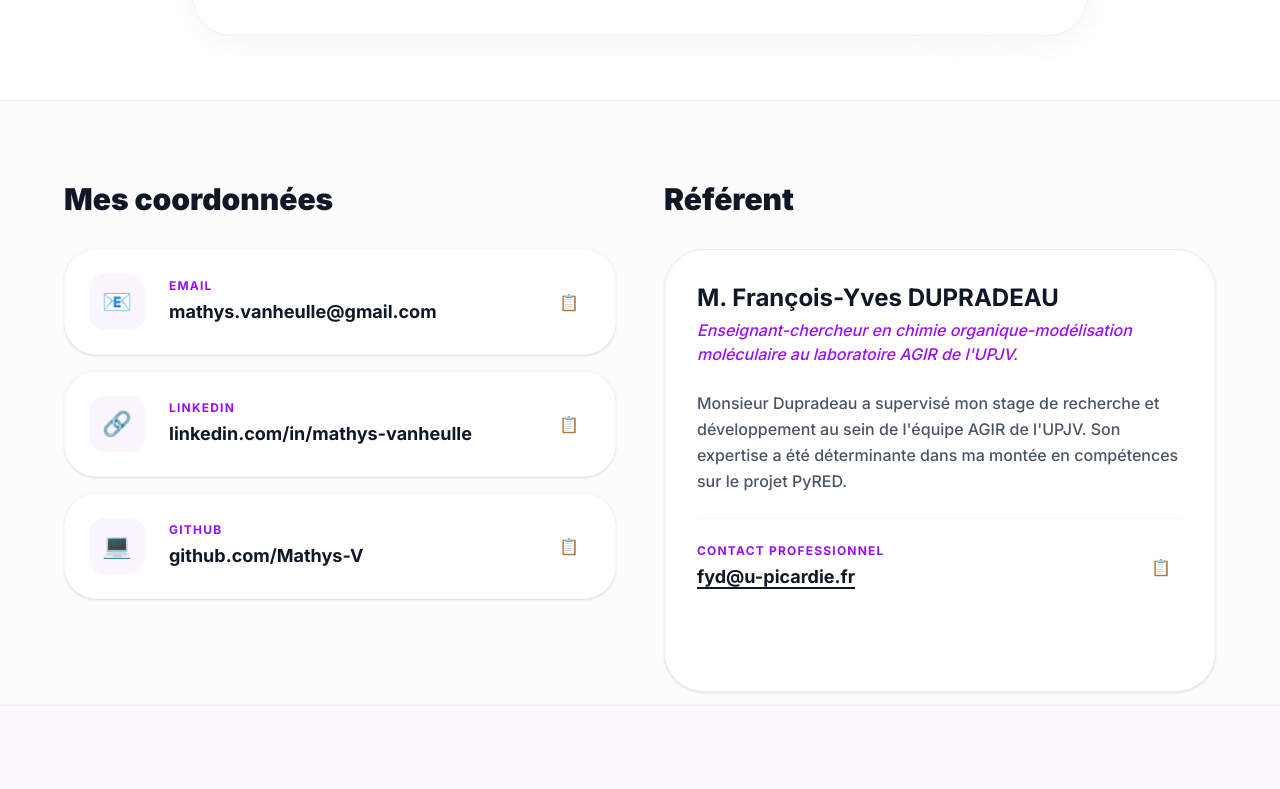
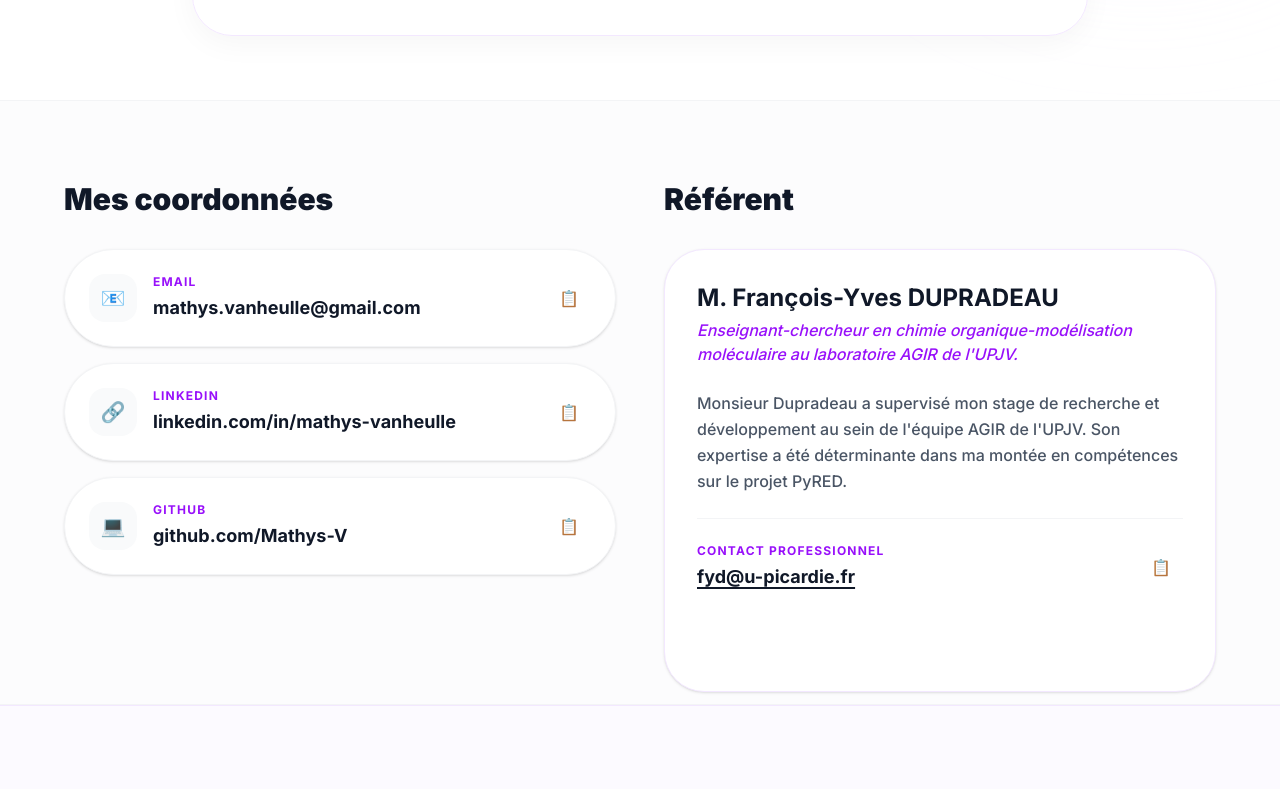
Before and after one commit to Mathys-V/portfolio-mathys, a Next.js app: page /contact in a window 1280 px wide. Shown: the part 541-1330 px from the top of the page. Built offline with nearby package versions, Linux system fonts and the light colour scheme.

Commit message:
Fix : Emplacement boutons copier dans le presse papier sur mobile

```diff
--- a/app/contact/page.tsx
+++ b/app/contact/page.tsx
@@ -46,21 +46,20 @@ export default function Contact() {
       {/* ================= SECTION 2 : COORDONNÉES & RÉFÉRENT ================= */}
       <section className="py-20 bg-gray-50/50 px-6 sm:px-12 border-y border-gray-100">
         <div className="max-w-6xl mx-auto grid grid-cols-1 lg:grid-cols-2 gap-12">
-
           {/* Mes informations de contact */}
           <div className="space-y-8">
             <h2 className="text-3xl font-black text-gray-900">
               Mes coordonnées
             </h2>
-            <div className="space-y-4">
-
+            <div className="flex flex-col gap-4">
               {/* Email */}
-              <div className="flex items-center justify-between p-4 sm:p-6 bg-white border border-purple-50 rounded-[2rem] shadow-sm hover:border-purple-200 transition-all group">
+              <div className="flex items-center justify-between p-4 sm:p-6 bg-white border border-gray-100 rounded-full shadow-sm hover:border-purple-100 transition-all group">
+                {/* La partie gauche (Icône + Texte) est redevenue un lien cliquable */}
                 <a
                   href="mailto:mathys.vanheulle@gmail.com"
-                  className="flex items-center gap-4 sm:gap-6 flex-grow"
+                  className="flex items-center gap-4 flex-grow overflow-hidden"
                 >
-                  <div className="w-12 h-12 sm:w-14 sm:h-14 bg-purple-50 text-purple-600 rounded-2xl flex items-center justify-center text-xl sm:text-2xl group-hover:scale-110 transition-transform flex-shrink-0">
+                  <div className="w-12 h-12 bg-gray-50 text-purple-600 rounded-2xl flex items-center justify-center text-xl flex-shrink-0 group-hover:scale-110 transition-transform">
                     📧
                   </div>
                   <div className="overflow-hidden">
@@ -72,24 +71,28 @@ export default function Contact() {
                     </p>
                   </div>
                 </a>
+                {/* Le bouton copier reste à droite, indépendant du lien */}
                 <button
-                  onClick={() => handleCopy("mathys.vanheulle@gmail.com", "email")}
+                  onClick={() =>
+                    handleCopy("mathys.vanheulle@gmail.com", "email")
+                  }
                   title="Copier l'adresse"
-                  className="ml-4 p-3 rounded-xl hover:bg-gray-50 transition-colors flex-shrink-0 text-gray-400 hover:text-purple-600"
+                  className="p-3 rounded-xl hover:bg-gray-50 transition-colors flex-shrink-0 text-gray-400 hover:text-purple-600 ml-2"
                 >
                   {copiedItem === "email" ? "✅" : "📋"}
                 </button>
               </div>
 
               {/* LinkedIn */}
-              <div className="flex items-center justify-between p-4 sm:p-6 bg-white border border-purple-50 rounded-[2rem] shadow-sm hover:border-purple-200 transition-all group">
+              <div className="flex items-center justify-between p-4 sm:p-6 bg-white border border-gray-100 rounded-full shadow-sm hover:border-purple-100 transition-all group">
+                {/* La partie gauche (Icône + Texte) est redevenue un lien cliquable */}
                 <a
                   href="https://linkedin.com/in/mathys-vanheulle"
                   target="_blank"
                   rel="noopener noreferrer"
-                  className="flex items-center gap-4 sm:gap-6 flex-grow"
+                  className="flex items-center gap-4 flex-grow overflow-hidden"
                 >
-                  <div className="w-12 h-12 sm:w-14 sm:h-14 bg-purple-50 text-purple-600 rounded-2xl flex items-center justify-center text-xl sm:text-2xl group-hover:scale-110 transition-transform flex-shrink-0">
+                  <div className="w-12 h-12 bg-gray-50 text-purple-600 rounded-2xl flex items-center justify-center text-xl flex-shrink-0 group-hover:scale-110 transition-transform">
                     🔗
                   </div>
                   <div className="overflow-hidden">
@@ -101,24 +104,31 @@ export default function Contact() {
                     </p>
                   </div>
                 </a>
+                {/* Le bouton copier reste à droite, indépendant du lien */}
                 <button
-                  onClick={() => handleCopy("https://linkedin.com/in/mathys-vanheulle", "linkedin")}
+                  onClick={() =>
+                    handleCopy(
+                      "https://linkedin.com/in/mathys-vanheulle",
+                      "linkedin",
+                    )
+                  }
                   title="Copier le lien"
-                  className="ml-4 p-3 rounded-xl hover:bg-gray-50 transition-colors flex-shrink-0 text-gray-400 hover:text-purple-600"
+                  className="p-3 rounded-xl hover:bg-gray-50 transition-colors flex-shrink-0 text-gray-400 hover:text-purple-600 ml-2"
                 >
                   {copiedItem === "linkedin" ? "✅" : "📋"}
                 </button>
               </div>
 
               {/* GitHub */}
-              <div className="flex items-center justify-between p-4 sm:p-6 bg-white border border-purple-50 rounded-[2rem] shadow-sm hover:border-purple-200 transition-all group">
+              <div className="flex items-center justify-between p-4 sm:p-6 bg-white border border-gray-100 rounded-full shadow-sm hover:border-purple-100 transition-all group">
+                {/* La partie gauche (Icône + Texte) est redevenue un lien cliquable */}
                 <a
                   href="https://github.com/Mathys-V"
                   target="_blank"
                   rel="noopener noreferrer"
-                  className="flex items-center gap-4 sm:gap-6 flex-grow"
+                  className="flex items-center gap-4 flex-grow overflow-hidden"
                 >
-                  <div className="w-12 h-12 sm:w-14 sm:h-14 bg-purple-50 text-purple-600 rounded-2xl flex items-center justify-center text-xl sm:text-2xl group-hover:scale-110 transition-transform flex-shrink-0">
+                  <div className="w-12 h-12 bg-gray-50 text-purple-600 rounded-2xl flex items-center justify-center text-xl flex-shrink-0 group-hover:scale-110 transition-transform">
                     💻
                   </div>
                   <div className="overflow-hidden">
@@ -130,24 +140,24 @@ export default function Contact() {
                     </p>
                   </div>
                 </a>
+                {/* Le bouton copier reste à droite, indépendant du lien */}
                 <button
-                  onClick={() => handleCopy("https://github.com/Mathys-V", "github")}
+                  onClick={() =>
+                    handleCopy("https://github.com/Mathys-V", "github")
+                  }
                   title="Copier le lien"
-                  className="ml-4 p-3 rounded-xl hover:bg-gray-50 transition-colors flex-shrink-0 text-gray-400 hover:text-purple-600"
+                  className="p-3 rounded-xl hover:bg-gray-50 transition-colors flex-shrink-0 text-gray-400 hover:text-purple-600 ml-2"
                 >
                   {copiedItem === "github" ? "✅" : "📋"}
                 </button>
               </div>
-
             </div>
           </div>
 
-          {/* Mon référent */}
+          {/* Mon référent  */}
           <div className="space-y-8">
             <h2 className="text-3xl font-black text-gray-900">Référent</h2>
-            {/* Design de carte adouci et plus clair */}
             <div className="p-8 bg-white border border-purple-100 rounded-[2.5rem] shadow-sm relative overflow-hidden h-full flex flex-col justify-between">
-
               <div className="relative z-10 space-y-6">
                 <div>
                   <h3 className="text-2xl font-bold text-gray-900">
@@ -167,13 +177,13 @@ export default function Contact() {
                 </p>
 
                 <div className="pt-6 border-t border-gray-100 flex items-center justify-between">
-                  <div>
+                  <div className="flex-grow overflow-hidden">
                     <p className="text-xs font-bold text-purple-600 uppercase tracking-widest mb-1">
                       Contact professionnel
                     </p>
                     <a
                       href="mailto:fyd@u-picardie.fr"
-                      className="text-lg font-bold text-gray-900 hover:text-purple-600 transition-colors underline decoration-2 underline-offset-4"
+                      className="text-lg font-bold text-gray-900 hover:text-purple-600 transition-colors underline decoration-2 underline-offset-4 truncate block"
                     >
                       fyd@u-picardie.fr
                     </a>
@@ -181,7 +191,7 @@ export default function Contact() {
                   <button
                     onClick={() => handleCopy("fyd@u-picardie.fr", "referent")}
                     title="Copier l'adresse"
-                    className="p-3 rounded-xl hover:bg-gray-50 transition-colors flex-shrink-0 text-gray-400 hover:text-purple-600"
+                    className="p-3 rounded-xl hover:bg-gray-50 transition-colors flex-shrink-0 text-gray-400 hover:text-purple-600 ml-2"
                   >
                     {copiedItem === "referent" ? "✅" : "📋"}
                   </button>
@@ -189,7 +199,6 @@ export default function Contact() {
               </div>
             </div>
           </div>
-
         </div>
       </section>
 
```
